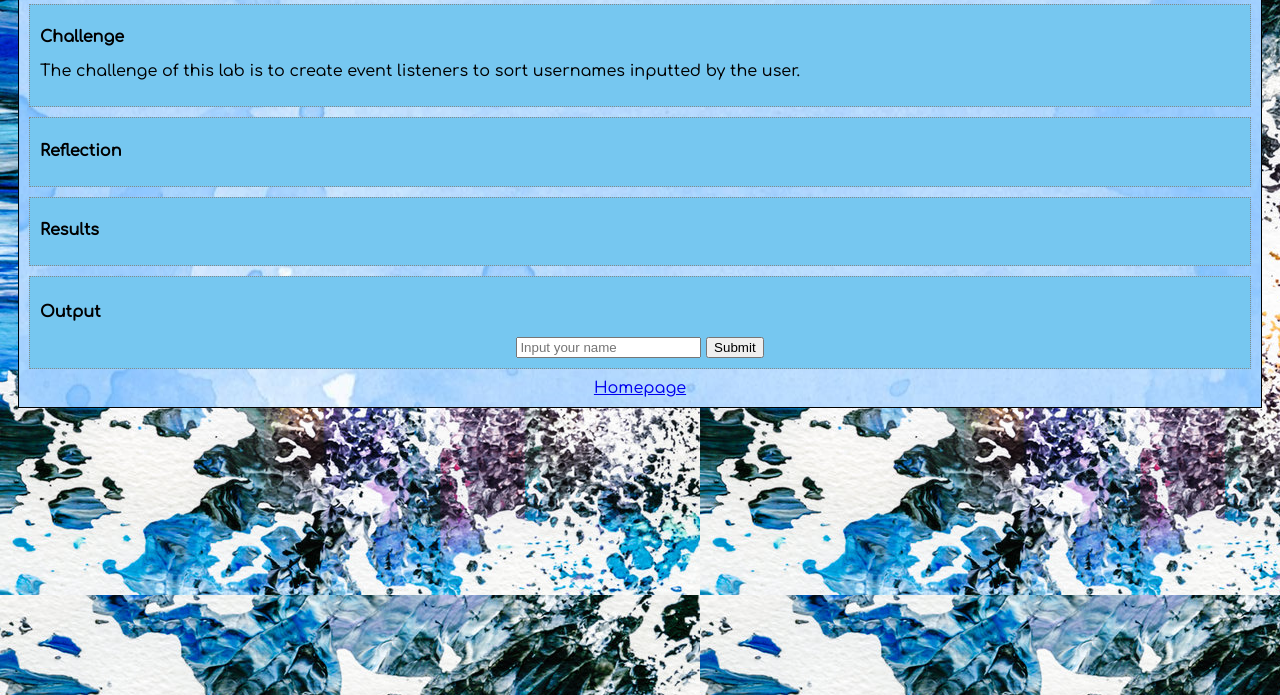
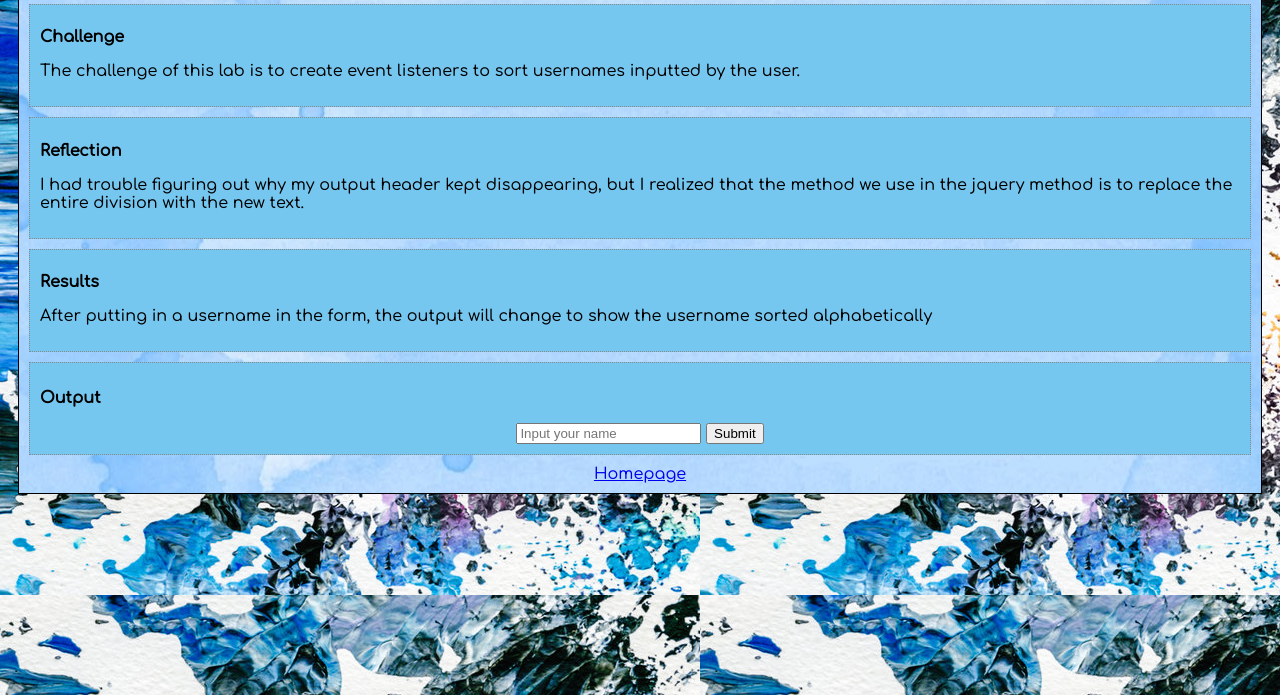
Before and after one commit to mgembree/art101, a plain HTML site: page lab11/index.html in a window 1280 px wide. Shown: the part 105-800 px from the top of the page. Drawn offline with nearby package versions, Linux system fonts and the light colour scheme.

Commit message:
Forgot to save indexes :D :+1:
YIPPEEEE

```diff
--- a/lab11/index.html
+++ b/lab11/index.html
@@ -23,19 +23,18 @@
 
 			<div id="reflection">
 				<h2>Reflection</h2>
-				<p></p>
+				<p>I had trouble figuring out why my output header kept disappearing, but I realized that the method we use in the jquery method is to replace the entire division with the new text.</p>
 			</div>
 
 			<div id="results">
 				<h2>Results</h2>
-				<p></p>
+				<p>After putting in a username in the form, the output will change to show the username sorted alphabetically</p>
 			</div>
 
 			<div id="output">
 				<h3>Output</h3>
 				<input  type="text" id="user-name" placeholder="Input your name">
 				<button id="submit">Submit</button>
-				<div class="text"></div>
 			</div>
 		</section>
 		<nav id="links">
```
Also changed, not shown: index.html (+1 -0 lines).
